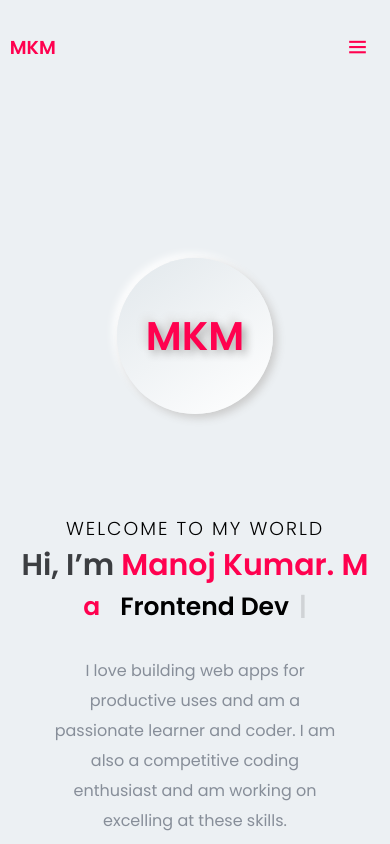
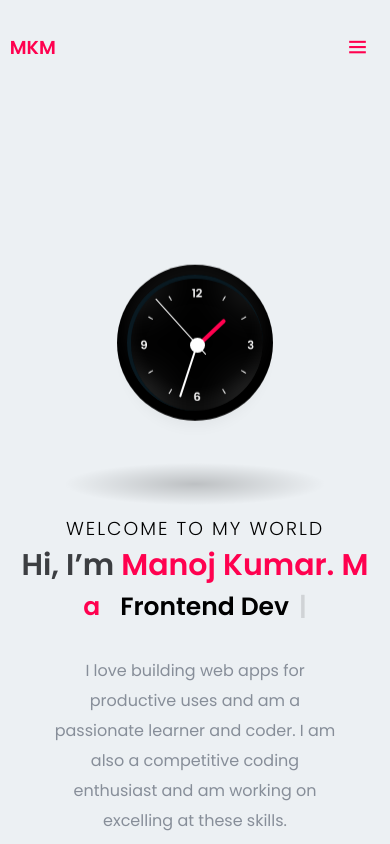
Before and after one commit to manoj-kumar-m/MyPortfolio, a React (Create React App) app: page / in a window 390 px wide. Shown: the top 844 px of the page. Built offline with nearby package versions, Linux system fonts and the light colour scheme.

Commit message:
added clock

```diff
--- a/package.json
+++ b/package.json
@@ -11,6 +11,7 @@
     "@testing-library/react": "^13.2.0",
     "@testing-library/user-event": "^13.5.0",
     "boxicons": "^2.1.2",
+    "emailjs-com": "^3.2.0",
     "react": "^18.1.0",
     "react-dom": "^18.1.0",
     "react-scripts": "5.0.1",
--- a/src/components/contact/Contact.jsx
+++ b/src/components/contact/Contact.jsx
@@ -1,7 +1,7 @@
 import React, { useState } from "react"
 import contact1 from "./contact1.png"
 import "./Contact.css"
-
+import emailjs from 'emailjs-com'
 const Contact = () => {
   const [data, setData] = useState({
     fullname: "",
@@ -23,21 +23,12 @@ const Contact = () => {
 
   const formSubmit = (event) => {
     event.preventDefault()
-    alert(
-      `My name is ${data.fullname}.
-        My phone number is ${data.phone}.
-        My email address is ${data.email}.
-        My Subject on  ${data.subject}.
-        Here is my message I want to say : ${data.message}.
-	`
-      )
-    //   const { name, value } = event.target
-    //   setData((preVal) => {
-    //     return {
-    //       ...preVal,
-    //       [name]: '',
-    //     }
-    //   })
+
+    emailjs.sendForm('service_r9lusad', 'template_brnmbzf', event.target, 'kdK_Dr-BYw9yITW7T')
+      .then(res => console.log(res))
+      .catch(err => console.log(err))
+
+
   }
   return (
     <>
@@ -61,7 +52,7 @@ const Contact = () => {
 
                   <p>I am available for freelance work. Connect with me </p> <br />
                   <p><b>Phone</b> : +91 8431189610</p>
-                  <p><b>Email </b> :  manojkumarm0136@gmail.com</p>
+                  <p><b>Email </b> :  manoj060301@gmail.com</p>
                   <p><b>Location</b> : Bengaluru, India</p><br /><br />
                   <span>FIND WITH ME</span>
                   <div className='button f_flex'>
--- a/src/components/home/Home.css
+++ b/src/components/home/Home.css
@@ -56,13 +56,8 @@
 .hero .left {
   margin-right: 10%;
 }
-.hero .right {
-  width: 40%;
-  position: relative;
 
-}
-
-.hero .right_img {
+/* .hero .clock {
   background: linear-gradient(145deg, #e2e8ec, #ffffff);
   box-shadow: 4px 4px 8px #cbcbcb, -4px -4px 8px #ffffff;
   border-radius: 50%;
@@ -73,17 +68,137 @@
  display: flex;
  align-items: center;
  justify-content: center;
-}
-.hero .right_img h1  {
+} */
+/* .hero .right_img h1  {
   font-size: 8vw;
   color: #ff014f;
   text-shadow: 4px 4px 8px #acacac, -4px -4px 8px rgb(219, 219, 219);
   text-align: center;
 
-}
+} */
 .col_1 h4{
   margin-left: -30px;
 }
+
+
+.right{
+  position:relative;
+  width: 40%;
+  display: flex;
+  align-items: center;
+  justify-content: center;
+ }
+ .right::before{
+  content: '';
+  position: absolute;
+  bottom: 30px;
+  width: 100%;
+  height: 60px;
+  background: radial-gradient(rgba(0,0,0,0.2),transparent,transparent);
+  border-radius: 50%;
+}
+
+.clock-container{
+  position: relative;
+  z-index: 1;
+  width: 350px;
+  height: 350px;
+  backdrop-filter: blur (25px);
+  border-radius: 50%;
+  /* border: 1px solid rgba(0,0,0,0.5); */
+  animation: animate 5s ease-in-out infinite;
+  animation-delay: -2.5s;
+  background: linear-gradient(145deg, #000000, #000000);
+  /* box-shadow: 4px 4px 8px #cbcbcb, -4px -4px 8px #ffffff; */
+}
+@keyframes animate {
+    0%,100%{
+      transform: translateY(10px);
+    }
+    50%{
+      transform: translateY(-10px);
+    }
+}
+
+.clock{
+  position: absolute;
+  top: 10px;
+  left: 10px;
+  bottom: 10px;
+  right: 10px;
+  display: flex;
+  justify-content: center;
+  align-items: center;
+  background: url(./clock.png);
+  background-size: cover;
+  border-radius: 50%;
+  backdrop-filter: blur(25px);
+  border: 4px solid #091921;
+  border-bottom: none;
+  border-right: none;
+  box-shadow: 0px -15px 15px rgba(255,255,255,.05), inset 0px -15px 15px rgba(255,255,2555,.05), 0px 15px 15px rgba(0,0,0,.05), inset 0 15px 15px rgba(0,0,0,.05) ;
+}
+
+.clock::before{
+  content: '';
+  position: absolute;
+  width: 15px;
+  height: 15px;
+  border-radius: 50%;
+  background: #fff;
+  z-index: 1000;
+
+}
+
+.hour,.min,.sec{
+  position: absolute;
+}
+.hour,.hr{
+  width: 150px;
+  height: 150px;
+}
+.min,.mn{
+  width: 220px;
+  height: 220px;
+}
+.sec,.sc{
+  width: 250px;
+  height: 250px;
+}
+.hr, .mn, .sc{
+  display: flex;
+  justify-content: center;
+  position: absolute;
+  border-radius: 50%;
+}
+.hr::before{
+  content: '';
+  position: absolute;
+  width: 8px;
+  height: 80px;
+  background: #ff014f;
+  z-index: 11;
+  border-radius: 6px;
+}
+.mn::before{
+  content: '';
+  position: absolute;
+  width: 4px;
+  height: 110px;
+  background: #fff;
+  z-index: 12;
+  border-radius: 6px;
+}
+.sc::before{
+  content: '';
+  position: absolute;
+  width: 2px;
+  height: 150px;
+  background: #fff;
+  z-index: 13;
+  border-radius: 6px;
+}
+
 
 @media (max-width: 1500px) {
   .hero h1{
@@ -142,16 +257,19 @@
     flex-direction: column;
     flex-direction: column-reverse;
   }
-  .hero .right_img {
+  .hero .clock-container {
     width: 40vw;
     height: 40vw;
     margin: 0 auto;
     line-height: 35vw;
     margin-top: 20%;
   }
-  .hero .right_img h1  {
+  /* .hero .right_img h1  {
     font-size: 60px;
-  }
+  } */
+  .right::before{
+    bottom: -100px;
+}
 }
 
 @media (max-width: 650px) {
@@ -170,9 +288,37 @@
     font-size: 16px;
   }
 
-  .hero .right_img h1  {
+  /* .hero .right_img h1  {
     font-size: 40px;
+  } */
+  .right::before{
+      bottom: -100px;
   }
+  .hour,.hr{
+    width: 75px;
+    height: 75px;
+  }
+  .min,.mn{
+    width: 110px;
+    height: 110px;
+  }
+  .sec,.sc{
+    width: 125px;
+    height: 125px;
+  }
+  .hr::before{
+    width: 4px;
+    height: 40px;
+  }
+  .mn::before{
+    width: 2px;
+    height: 55px;
+  }
+  .sc::before{
+    width: 1px;
+    height: 75px;
+  }
+
 
 }
 
--- a/src/components/home/Home.jsx
+++ b/src/components/home/Home.jsx
@@ -1,8 +1,32 @@
-import React from "react"
+import React,{useEffect} from "react"
 import "./Home.css"
 import Typewriter from 'typewriter-effect';
 
 const Home = () => {
+
+
+  useEffect(() => {
+    const deg = 6;
+    const hr = document.querySelector('#hr')
+    const mn = document.querySelector('#mn')
+    const sc = document.querySelector('#sc')
+    setInterval(() => {
+
+      let day = new Date();
+      let hh = day.getHours() * 30;
+      let ss = day.getSeconds() * deg;
+      let mm = day.getMinutes() * deg;
+
+      hr.style.transform = `rotateZ(${hh + (mm / 12)}deg)`;
+      mn.style.transform = `rotateZ(${(mm)}deg)`;
+      sc.style.transform = `rotateZ(${(ss)}deg)`;
+
+    })
+
+
+  }, [])
+
+
   return (
     <>
       <section className='hero' id='home'>
@@ -61,10 +85,30 @@ const Home = () => {
               </div>
             </div>
           </div>
-          <div className='right'>
+          {/* <div className='right'>
             <div className='right_img'>
               <h1>MKM</h1>
             </div>
+          </div> */}
+          <div className="right">
+            <div className="clock-container">
+              <div className="clock">
+
+                <div className="hour">
+                  <div className="hr" id="hr"></div>
+                </div>
+
+                <div className="min">
+                  <div className="mn" id="mn"></div>
+                </div>
+
+                <div className="sec">
+                  <div className="sc" id="sc"></div>
+                </div>
+            </div>
+          </div>
+
+
           </div>
         </div>
       </section>
```
Also changed, not shown: src/components/home/clock.png (added), 1 other file (tests, documents, lock files or other folders).
